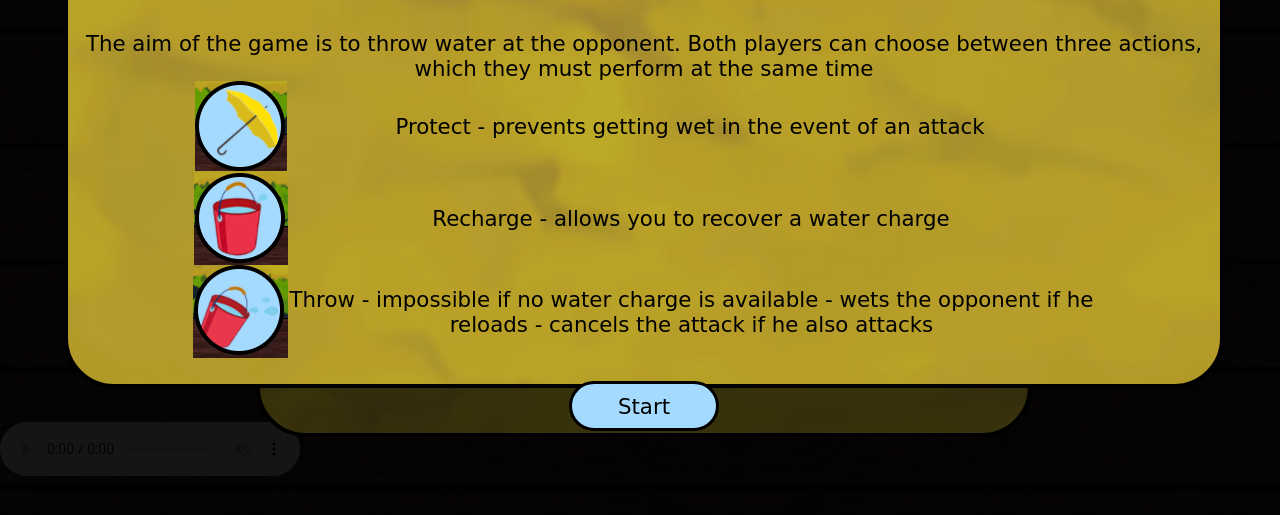
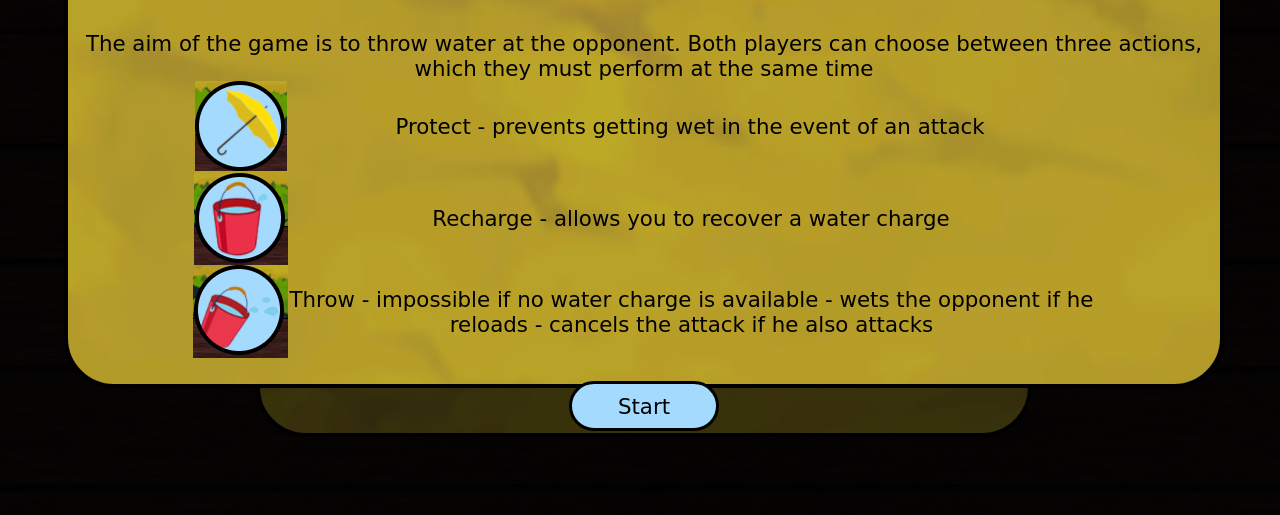
Before and after one commit to elisewillekens30/elisewillekens30.github.io, a website: page index.html in a window 1280 px wide. Shown: the part 195-710 px from the top of the page. Drawn offline with Linux system fonts and the light colour scheme; a web font is replaced by a local one.

Commit message:
Add files via upload

```diff
--- a/index.html
+++ b/index.html
@@ -117,7 +117,7 @@
       <button id="protect" class="btn"></button>
     </div>
 
-    <audio controls autoplay>
+    <audio controls autoplay class="displaynone">
       <source src="audio/audio-aventure.mp3" type="audio/mpeg">
       Your browser does not support the audio element.
     </audio>
```
